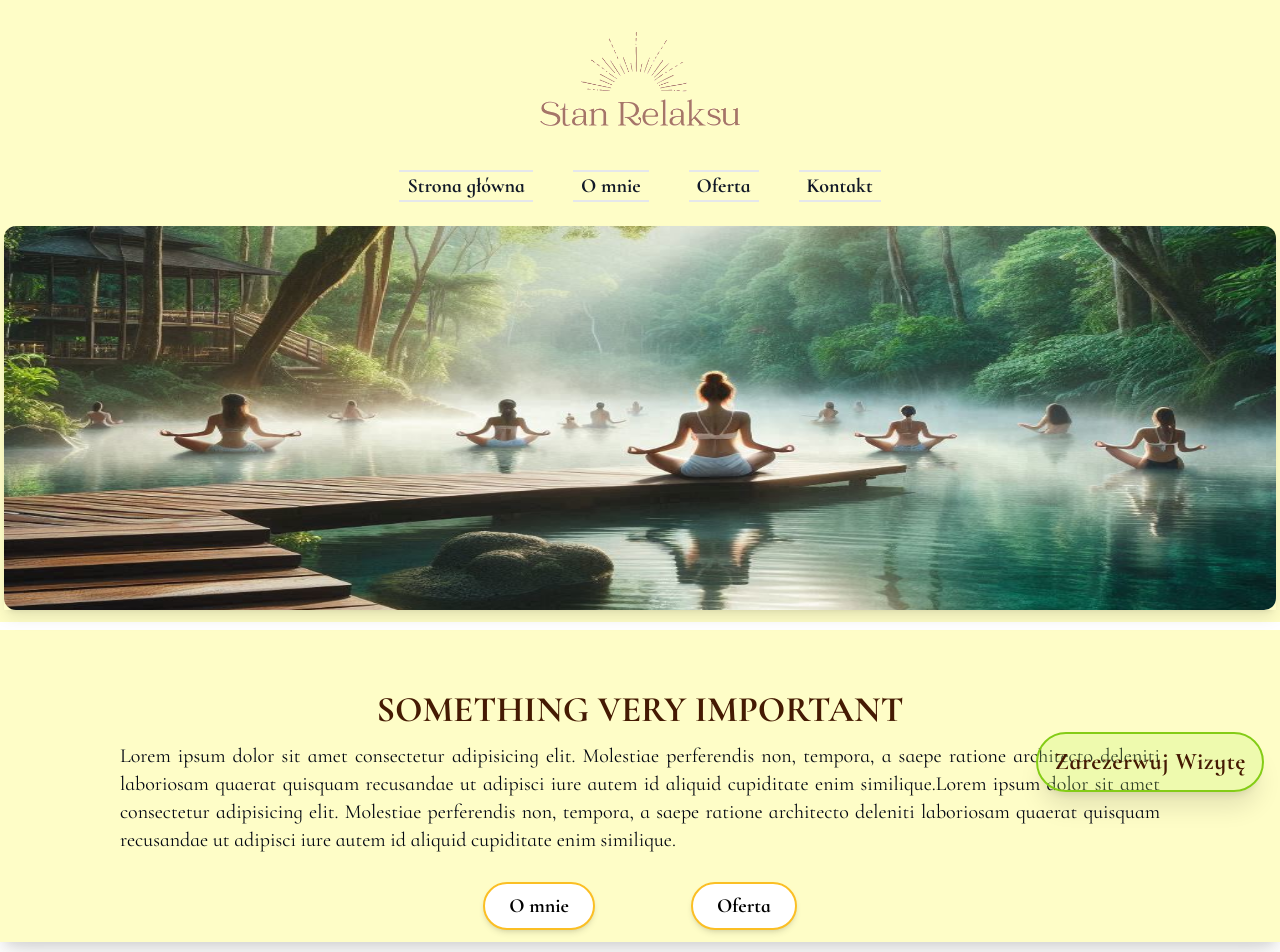
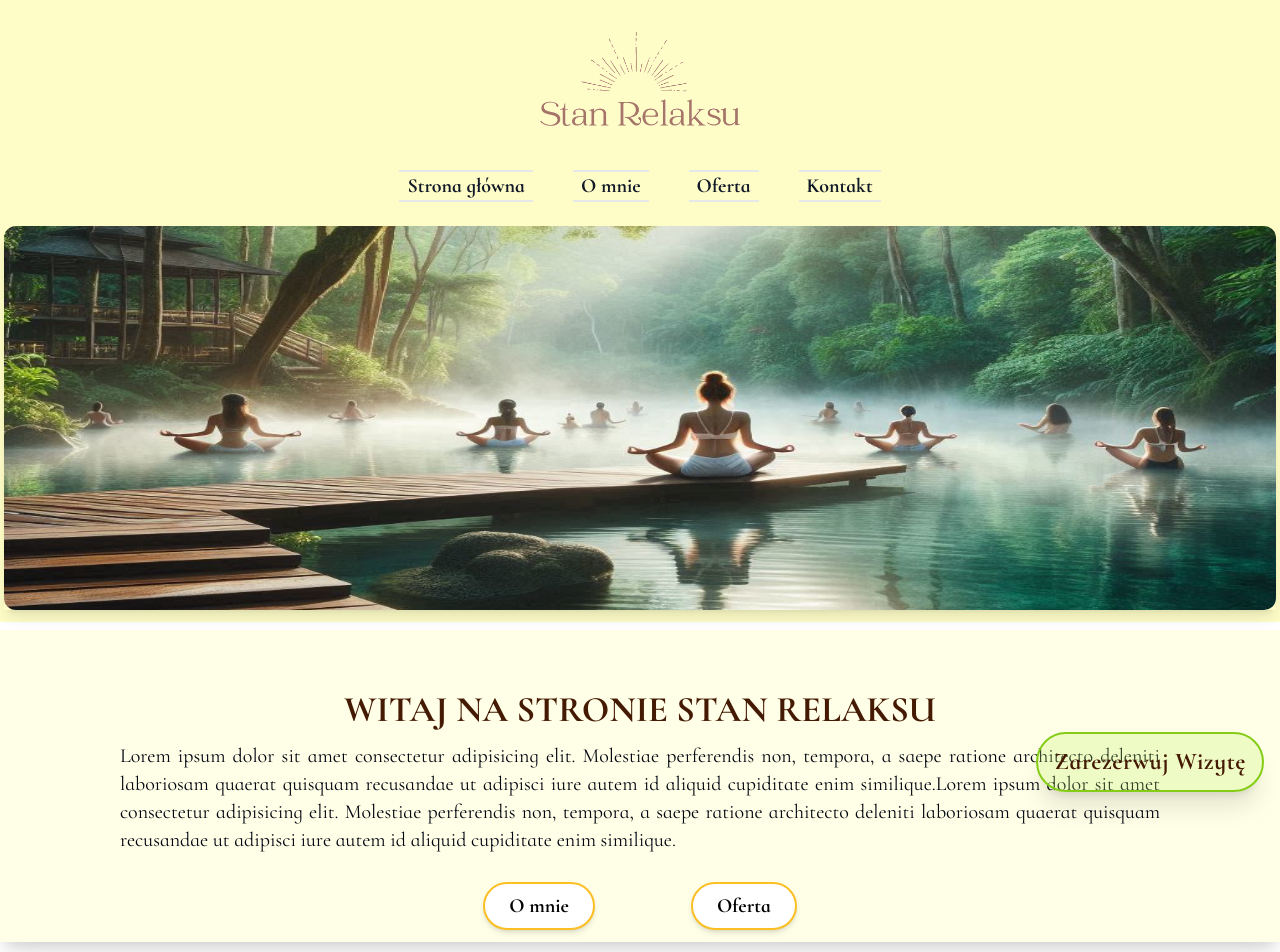
Before and after one commit to PiotrRegulski/stan-relaksu, a Next.js app: page / in a window 1280 px wide. Shown: the top 952 px of the page. Built offline with nearby package versions, Linux system fonts and the light colour scheme.

Commit message:
changed text in card

```diff
--- a/src/app/page.tsx
+++ b/src/app/page.tsx
@@ -7,10 +7,10 @@ export default function Home() {
     <main className="flex min-h-screen flex-col ">
 
 
-      <section className="flex flex-col sm:my-2 bg-primary shadow-xl  border-1 border-gray-300 ">
+      <section className="flex flex-col sm:my-2 bg-primary/45 shadow-xl  border-1 border-gray-300 ">
         <div className={`${lato.className}flex justify-center`}>
           <h1 className=" sm: mt-12 md:text-4xl text-xl text-center font-bold uppercase py-3 text-amber-950">
-            Something very important
+            Witaj na stronie Stan Relaksu
           </h1>
           <p className="md:text-xl md:text-justify text-center px-6 font-light md:mx-24 mx-2  text-gray-950 ">
             Lorem ipsum dolor sit amet consectetur adipisicing elit. Molestiae
```
Also changed, not shown: 1 other file (tests, documents, lock files or other folders).
